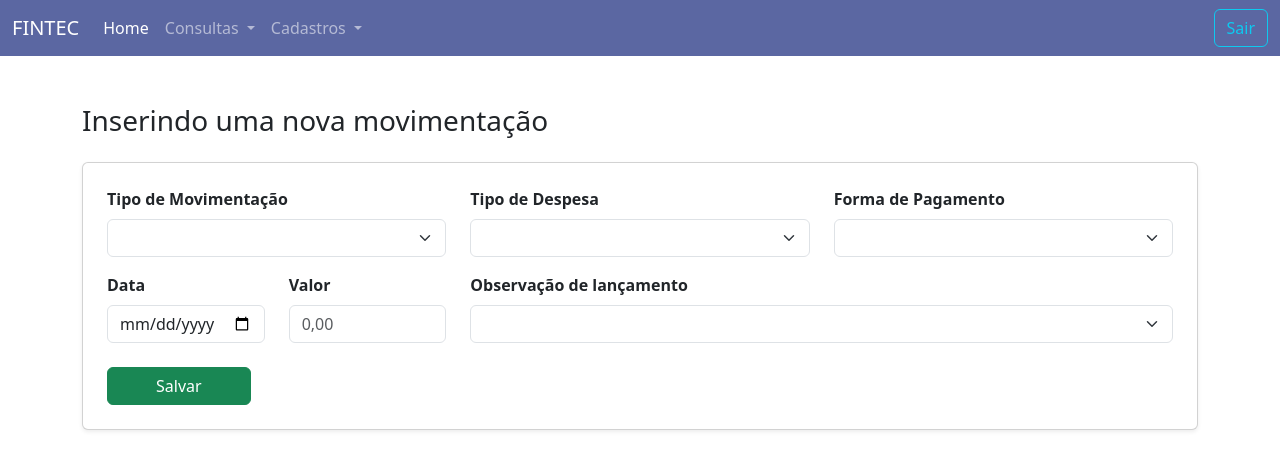
After one commit to JPM-codes/GenFinancas, a PHP site: page /pages/movimentacao/new.php in a window 1280 px wide. The commit adds this page. Shown: the top 470 px of the page. Run offline with PHP 8.4, Linux system fonts and the light colour scheme; lists and menus that the app fills with data are empty; some libraries are stand-ins or nearby versions.

Commit message:
Adição da página Movimentação!

```diff
--- /dev/null
+++ b/pages/movimentacao/new.php
@@ -0,0 +1,80 @@
+<?php
+$titulo_pagina = "Inserindo Tipo de Despesa";
+
+require_once __DIR__ . '/../../config/database.php';
+
+include '../../templates/header.php';
+
+include '../../templates/navbar.php';
+
+
+// Inserindo um novo tipo de despesa
+if (isset($_POST['add'])) {
+    $stmt = $pdo->prepare("INSERT INTO tipo_despesa (descricao) VALUES (?)");
+    $stmt->execute([$_POST['descricao']]);
+    header("Location: index.php");
+}
+?>
+<div class="container py-4">
+    <h3 class="mb-4">Inserindo uma nova movimentação</h3>
+    <div class="card shadow-sm">
+        <div class="card-body p-4">
+            <form>
+                <div class="row">
+                    <div class="col-4">
+                        <div class="form-group mb-3">
+                            <label class="form-label fw-bold">Tipo de Movimentação</label>
+                            <select class="form-select" name="tipo_movimentacao" id="tipo_movimentacao">
+                            </select>
+                        </div>
+                    </div>
+                    <div class="col-4">
+                        <div class="form-group mb-3">
+                            <label class="form-label fw-bold">Tipo de Despesa</label>
+                            <select class="form-select" name="tipo_despesa" id="tipo_despesa">
+                            </select>
+                        </div>
+                    </div>
+                    <div class="col-4">
+                        <div class="form-group mb-3">
+                            <label class="form-label fw-bold">Forma de Pagamento</label>
+                            <select class="form-select" name="forma_pagamento" id="forma_pagamento">
+                            </select>
+                        </div>
+                    </div>
+                </div>
+
+                <div class="row">
+                    <div class="col-2">
+                        <div class="form-group mb-3">
+                            <label class="form-label fw-bold">Data</label>
+                            <input type="date" class="form-control" name="data_movimentacao" id="data_movimentacao">
+                        </div>
+                    </div>
+                    <div class="col-2">
+                        <div class="form-group mb-3">
+                            <label class="form-label fw-bold">Valor</label>
+                            <input type="text" class="form-control" name="valor_movimentacao" id="valor_movimentacao" placeholder="0,00">
+                        </div>
+                    </div>
+                    <div class="col-8">
+                        <div class="form-group mb-4">
+                            <label class="form-label fw-bold">Observação de lançamento</label>
+                            <select class="form-select" name="observacao_movimentacao" id="observacao_movimentacao">
+                            </select>
+                        </div>
+                    </div>
+                </div>
+
+
+                <button type="submit" class="btn btn-success px-5">
+                    Salvar
+                </button>
+            </form>
+        </div>
+    </div>
+</div>
+
+<?php
+include '../../templates/footer.php';
+?>
--- a/templates/navbar.php
+++ b/templates/navbar.php
@@ -16,7 +16,7 @@
             <ul class="dropdown-menu">
                 <li><a class="dropdown-item" href="<?= BASE_URL ?>pages/tipo_despesa/index.php">Tipos de Despesas</a></li>
                 <li><a class="dropdown-item" href="<?= BASE_URL ?>pages/forma_pagamento/index.php">Forma de Pagamento</a></li>
-                <li><a class="dropdown-item" href="#">Movimentação</a></li>
+                <li><a class="dropdown-item" href="<?= BASE_URL ?>pages/movimentacao/index.php">Movimentação</a></li>
             </ul>
             </li>
             <li class="nav-item dropdown">
@@ -26,7 +26,7 @@
             <ul class="dropdown-menu">
                 <li><a class="dropdown-item" href="<?= BASE_URL ?>pages/tipo_despesa/new.php">Tipos de Despesas</a></li>
                 <li><a class="dropdown-item" href="<?= BASE_URL ?>pages/forma_pagamento/new.php">Forma de Pagamento</a></li>
-                <li><a class="dropdown-item" href="#">Movimentação</a></li>
+                <li><a class="dropdown-item" href="<?= BASE_URL ?>pages/movimentacao/new.php">Movimentação</a></li>
             </ul>
             </li>
         </ul>
```
Also changed, not shown: pages/movimentacao/edit.php (added, +46 -0 lines), pages/movimentacao/index.php (added, +63 -0 lines).
